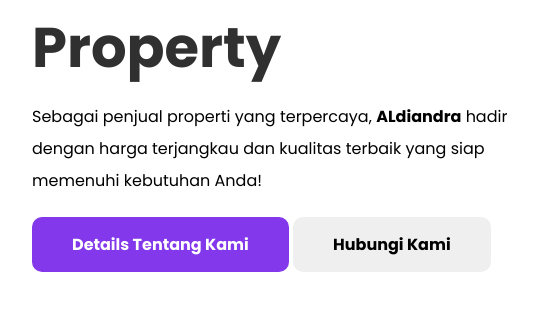
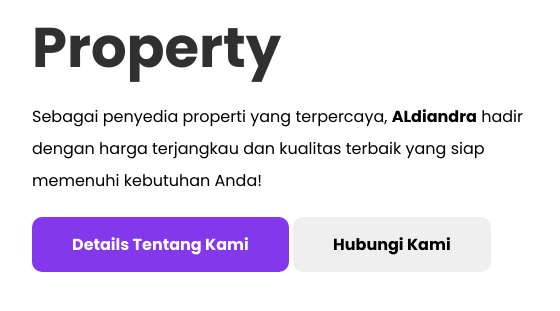
Before and after one commit to isnandadenny/aldiandra, a plain HTML site: page index.html in a window 1280 px wide. Shown: the part 291-602 px from the top of the page, 96-656 px from the left. Drawn offline with nearby package versions, Linux system fonts and the light colour scheme.

Commit message:
Update index.html

```diff
--- a/index.html
+++ b/index.html
@@ -91,7 +91,7 @@
         <div class="box-hero">
           <div class="box animate__animated animate__fadeInLeft">
             <h1>ALdiandra Property</h1>
-            <p>Sebagai penjual properti yang terpercaya, <b>ALdiandra</b> hadir dengan harga terjangkau dan kualitas terbaik yang siap memenuhi kebutuhan Anda!</p>
+            <p>Sebagai penyedia properti yang terpercaya, <b>ALdiandra</b> hadir dengan harga terjangkau dan kualitas terbaik yang siap memenuhi kebutuhan Anda!</p>
             <a href="#about"><button class="btn1">Details Tentang Kami</button></a>
             <a href="#order"><button class="btn2">Hubungi Kami</button></a>
           </div>
```
